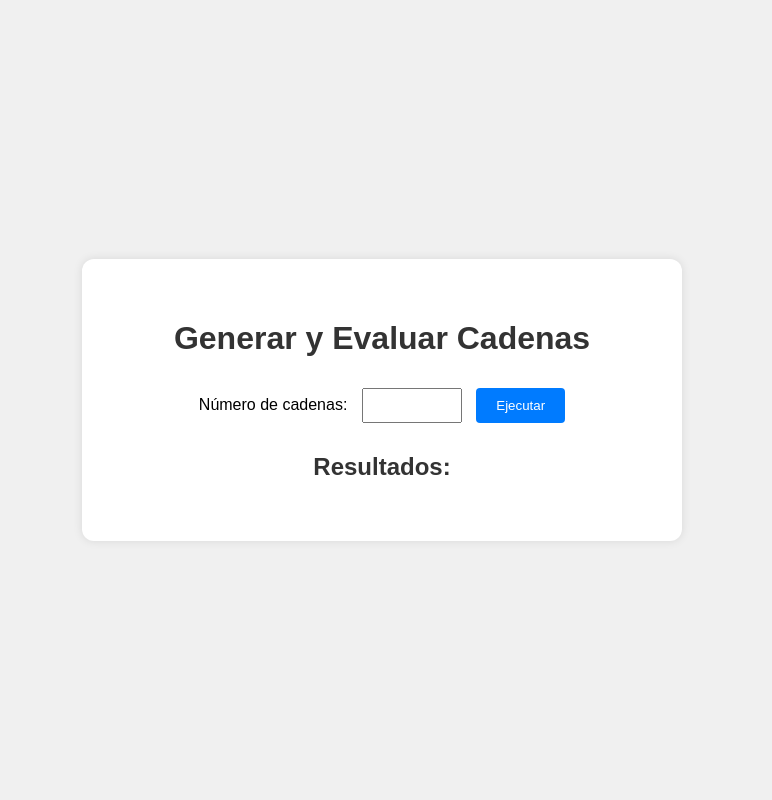
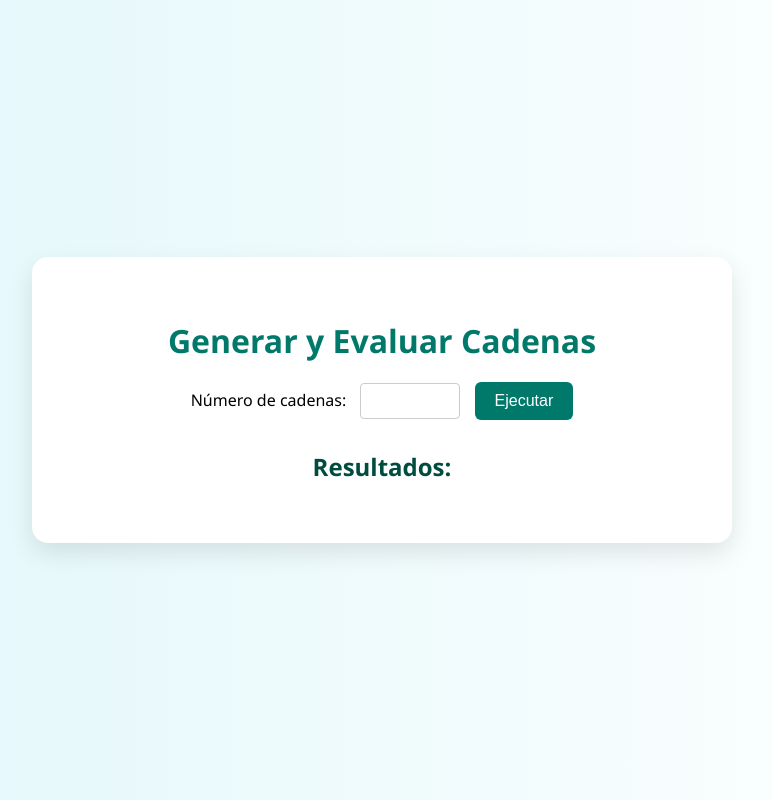
Before and after one commit to Smg4315/API-2, a Flask app: page / in a window 1280 px wide. Shown: the whole page, without its empty margins (258-1030 px from the left). Run offline with Flask 3, Linux system fonts and the light colour scheme.

Commit message:
Correcciones en el html

```diff
--- a/templates/index.html
+++ b/templates/index.html
@@ -1,6 +1,7 @@
 <!DOCTYPE html>
-<html>
+<html lang="es">
 <head>
+  <meta charset="UTF-8">
   <title>Generador de Cadenas</title>
   <style>
     * {
@@ -13,60 +14,84 @@
       display: flex;
       justify-content: center;
       align-items: center;
-      font-family: Arial, sans-serif;
-      background-color: #f0f0f0;
+      font-family: 'Segoe UI', Tahoma, Geneva, Verdana, sans-serif;
+      background: linear-gradient(to right, #e0f7fa, #ffffff);
     }
 
     .container {
-      background-color: #fff;
+      background-color: #ffffff;
       padding: 40px;
-      border-radius: 12px;
-      box-shadow: 0 0 10px rgba(0, 0, 0, 0.1);
+      border-radius: 16px;
+      box-shadow: 0 10px 25px rgba(0, 0, 0, 0.1);
       width: 100%;
-      max-width: 600px;
+      max-width: 700px;
       text-align: center;
     }
 
+    h1 {
+      color: #00796b;
+      margin-bottom: 20px;
+    }
+
+    h2, h3, h4 {
+      color: #004d40;
+      margin-top: 20px;
+    }
+
     form {
-      margin-bottom: 20px;
+      margin-bottom: 30px;
+    }
+
+    label {
+      font-size: 1rem;
+      margin-right: 10px;
     }
 
     input[type="number"] {
       padding: 8px;
       width: 100px;
-      margin: 10px;
+      border: 1px solid #ccc;
+      border-radius: 4px;
+      font-size: 1rem;
     }
 
     button {
       padding: 10px 20px;
-      background-color: #007bff;
+      background-color: #00796b;
       color: white;
       border: none;
-      border-radius: 4px;
+      border-radius: 6px;
+      font-size: 1rem;
       cursor: pointer;
+      margin-left: 10px;
+      transition: background-color 0.3s ease;
     }
 
     button:hover {
-      background-color: #0056b3;
+      background-color: #004d40;
     }
 
     pre {
       text-align: left;
-      background-color: #f8f8f8;
-      padding: 10px;
-      border-radius: 6px;
+      background-color: #f1f1f1;
+      padding: 15px;
+      border-radius: 8px;
       overflow-x: auto;
+      white-space: pre-wrap;
+      font-size: 0.95rem;
+      color: #333;
     }
 
-    h1, h2, h3 {
-      color: #333;
+    #resultado {
+      text-align: left;
+      margin-top: 20px;
     }
   </style>
 </head>
-
 <body>
   <div class="container">
     <h1>Generar y Evaluar Cadenas</h1>
+
     <form id="cadenaForm">
       <label for="cantidad">Número de cadenas:</label>
       <input type="number" id="cantidad" name="cantidad" required>
@@ -92,20 +117,19 @@
 
       let html = "";
       html += `<h3>${datos.Algoritmo_1}</h3>`;
-      html += `<h3>Cadenas generadas:</h3>`;
+      html += `<h4>Cadenas generadas</h4>`;
       html += `<pre>${datos.Cadenas_generadas}</pre>`;
 
       html += `<h3>${datos.Algoritmo_2}</h3>`;
-      html += `<h3>Cadenas aceptadas:</h3>`;
+      html += `<h4>Cadenas aceptadas</h4>`;
       html += `<pre>${datos.Cadenas_aceptadas}</pre>`;
 
       html += `<h3>${datos.Algoritmo_3}</h3>`;
-      html += `<h3>Árboles de configuración:</h3>`;
+      html += `<h4>Árboles de configuración</h4>`;
       html += `<pre>${datos.Arboles_configuracion}</pre>`;
 
       document.getElementById('resultado').innerHTML = html;
     });
   </script>
-
 </body>
 </html>
```
